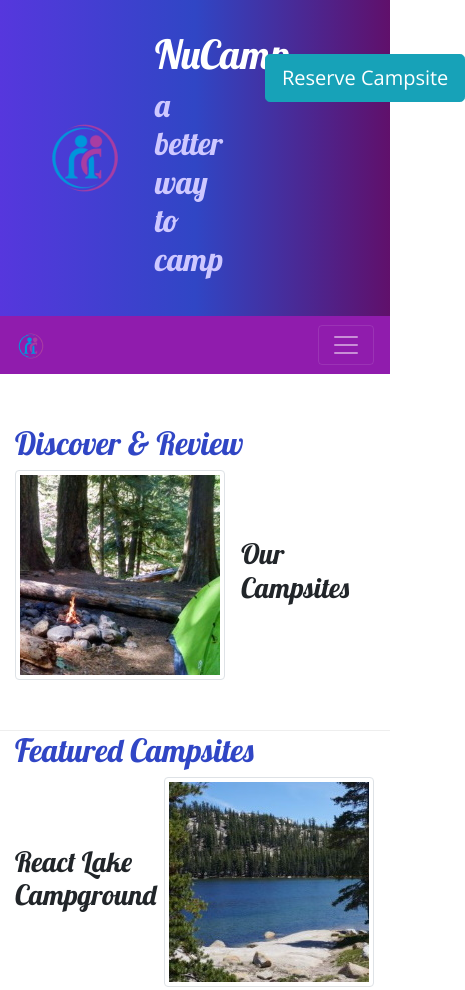
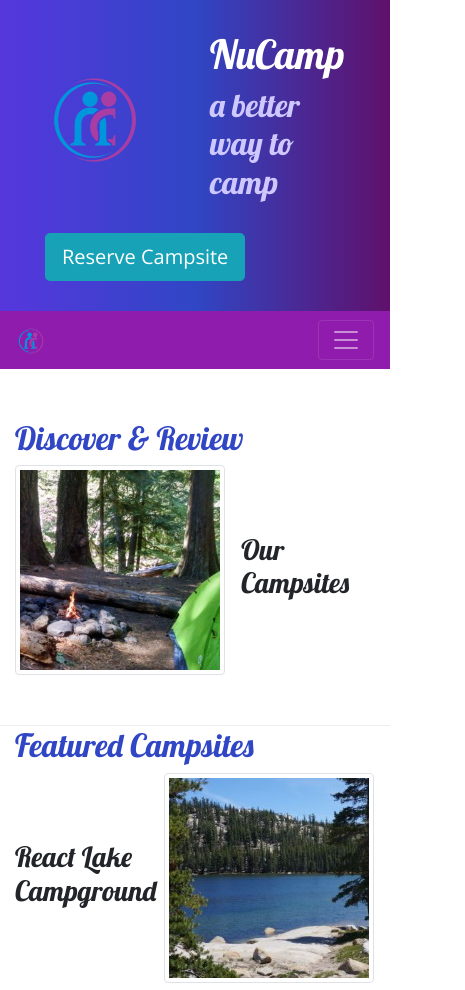
Before and after one commit to chindalim/nucampsite, a website: page index.html in a window 390 px wide. Shown: the top 990 px of the page, 465 px wide, since content can reach past the window. Drawn offline with nearby package versions, Linux system fonts and the light colour scheme.

Commit message:
Reserve Campsite

```diff
--- a/index.html
+++ b/index.html
@@ -37,8 +37,8 @@
 						<h1>NuCamp</h1>
 						<h2>a better way to camp</h2>
 					</div>
-					<div class="col-4 col-xl-2 mt-4 ml-auto">
-						<a class="btn btn-info btn-lg text-nowrap" href="#reserveForm">
+					<div class="col-md-4 col-xl-2 mt-4 ml-auto">
+						<a class="btn btn-info btn-lg" href="#reserveForm">
 							Reserve Campsite
 						</a>
 					</div>
```
